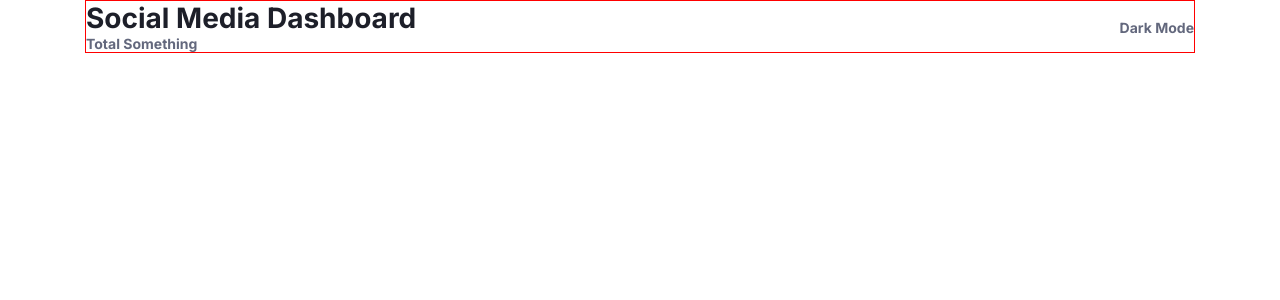
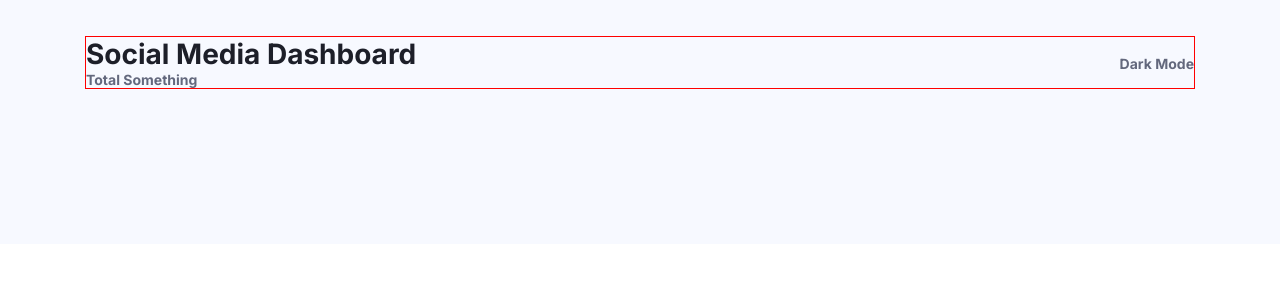
Before and after one commit to EdwinSch/react-crypto-dashboard, a React (Vite) app: page / in a window 1280 px wide. Shown: the top 300 px of the page. Built offline with nearby package versions, Linux system fonts and the light colour scheme.

Commit message:
add: relative background

```diff
--- a/src/App.jsx
+++ b/src/App.jsx
@@ -2,9 +2,12 @@ import Header from "./components/Header";
 
 function App() {
   return (
-    <main>
-      <Header />
-    </main>
+    <>
+      <div className="bg-top" aria-hidden="true"></div>
+      <main>
+        <Header />
+      </main>
+    </>
   );
 }
 
--- a/src/styles/main.scss
+++ b/src/styles/main.scss
@@ -45,10 +45,21 @@ body {
   min-height: 100vh;
   display: flex;
   justify-content: center;
+  position: relative;
 }
 
+.bg-top {
+  background: $bgSecondary;
+  width: 100%;
+  height: 244px;
+  position: absolute;
+  top: 0;
+  left: 0;
+  z-index: -1;
+}
 main {
   border: $inspect;
+  margin-top: 36px;
   width: 1110px;
 }
 
```
